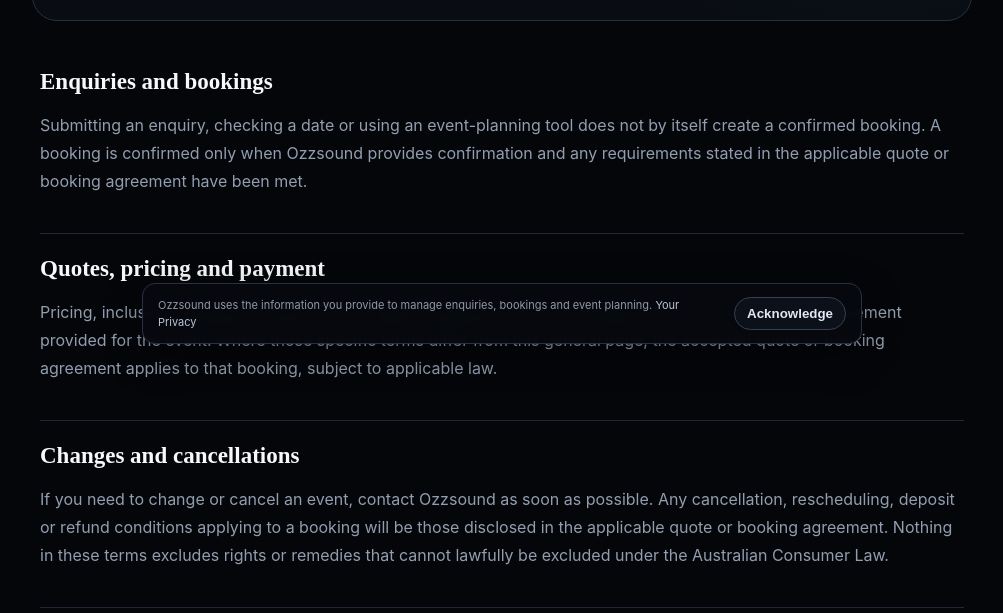
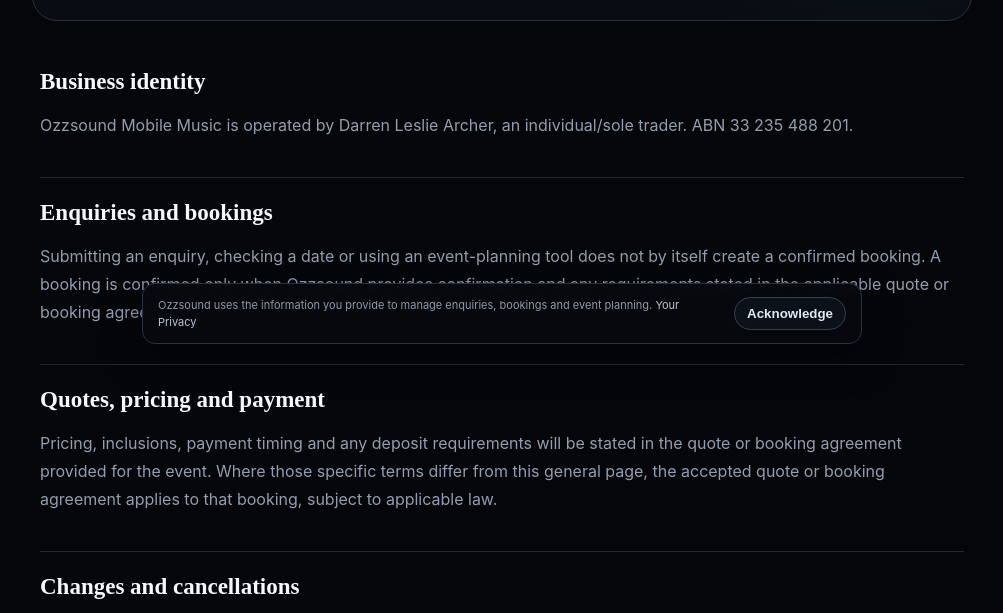
Before and after one commit to declanbearmana-hub/ozzsound-website, a plain HTML site: page terms.html in a window 1280 px wide. Shown: the part 438-1051 px from the top of the page, without its empty margins (138-1141 px from the left). Drawn offline with Linux system fonts and the light colour scheme.

Commit message:
Add verified sole trader and ABN business identity

```diff
--- a/terms.html
+++ b/terms.html
@@ -1,4 +1,4 @@
-<!doctype html><html lang="en"><head><meta charset="utf-8"><meta name="viewport" content="width=device-width,initial-scale=1"><title>Booking & Website Terms | Ozzsound Mobile Music</title><meta name="description" content="Booking, cancellation, website and consumer terms for Ozzsound Mobile Music."><link rel="stylesheet" href="css/styles.css?v=20260919-10"></head><body class="subPage"><main class="legalPage"><div class="wrap legalWrap"><a class="legalBack" href="index.html">← Back to Ozzsound</a><div class="legalHero"><div class="eyebrow">Legal</div><h1>Booking & Website Terms</h1><p>Plain-English terms for enquiries, bookings, cancellations, equipment and use of this website.</p><small>Last updated: 19 September 2026</small></div><div class="legalBody">
+<!doctype html><html lang="en"><head><meta charset="utf-8"><meta name="viewport" content="width=device-width,initial-scale=1"><title>Booking & Website Terms | Ozzsound Mobile Music</title><meta name="description" content="Booking, cancellation, website and consumer terms for Ozzsound Mobile Music."><link rel="stylesheet" href="css/styles.css?v=20260919-10"></head><body class="subPage"><main class="legalPage"><div class="wrap legalWrap"><a class="legalBack" href="index.html">← Back to Ozzsound</a><div class="legalHero"><div class="eyebrow">Legal</div><h1>Booking & Website Terms</h1><p>Plain-English terms for enquiries, bookings, cancellations, equipment and use of this website.</p><small>Last updated: 19 September 2026</small></div><div class="legalBody"><section><h2>Business identity</h2><p>Ozzsound Mobile Music is operated by Darren Leslie Archer, an individual/sole trader. ABN 33 235 488 201.</p></section>
 <section><h2>Enquiries and bookings</h2><p>Submitting an enquiry, checking a date or using an event-planning tool does not by itself create a confirmed booking. A booking is confirmed only when Ozzsound provides confirmation and any requirements stated in the applicable quote or booking agreement have been met.</p></section>
 <section><h2>Quotes, pricing and payment</h2><p>Pricing, inclusions, payment timing and any deposit requirements will be stated in the quote or booking agreement provided for the event. Where those specific terms differ from this general page, the accepted quote or booking agreement applies to that booking, subject to applicable law.</p></section>
 <section><h2>Changes and cancellations</h2><p>If you need to change or cancel an event, contact Ozzsound as soon as possible. Any cancellation, rescheduling, deposit or refund conditions applying to a booking will be those disclosed in the applicable quote or booking agreement. Nothing in these terms excludes rights or remedies that cannot lawfully be excluded under the Australian Consumer Law.</p></section>
```
